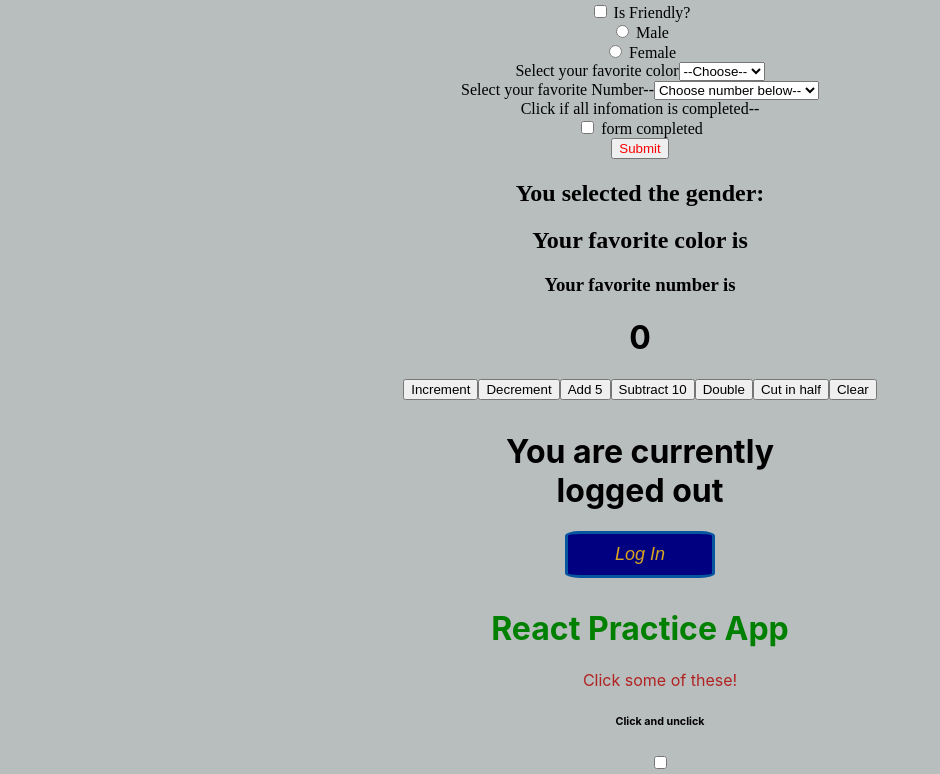
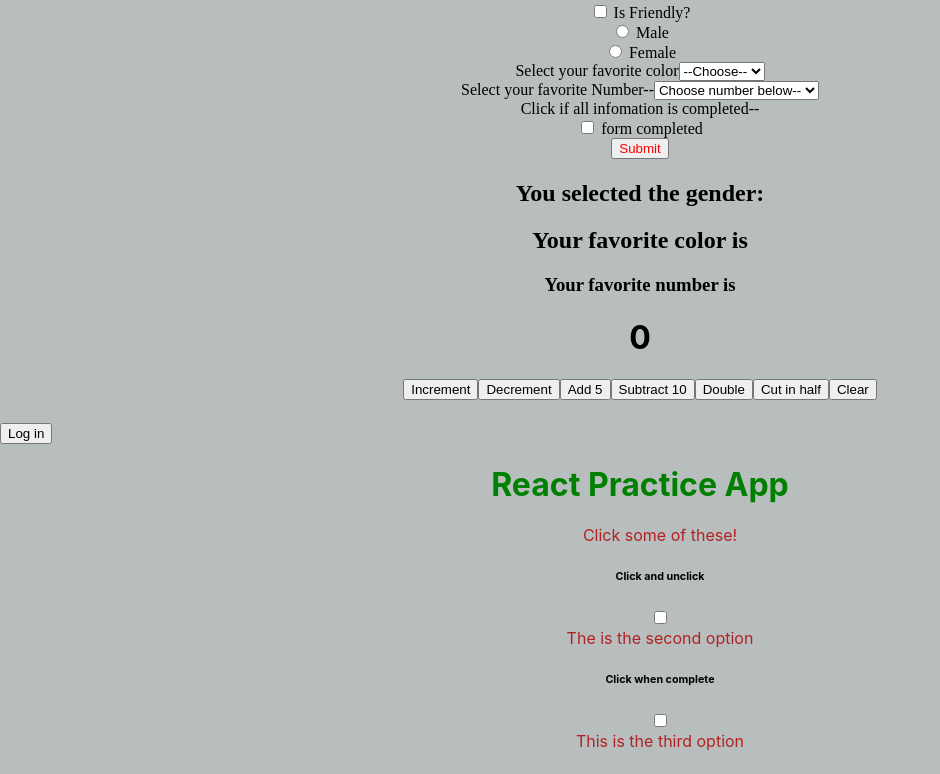
Before and after one commit to shanecolby/my_app_react, a React (Create React App) app: page / in a window 1280 px wide. Shown: the part 421-1195 px from the top of the page, without its empty margins (0-940 px from the left). Built offline with nearby package versions, Linux system fonts and the light colour scheme; no server answers.

Commit message:
log in/out functional component

```diff
--- a/src/components/Loggedin.js
+++ b/src/components/Loggedin.js
@@ -1,45 +1,59 @@
-import React from "react"
+import React, { useState } from "react"
 
-class Loggedin extends React.Component {
-  constructor() {
-    super()
-    this.state = {
-      isLoggedIn: false
-    }
-    this.handleClick = this.handleClick.bind(this)
-  }
+function Loggedin() {
+  const [loggedIn, setLoggedIn] = useState("false")
 
-  handleClick() {
-    this.setState(prevState => {
-      return {
-        isLoggedIn: !prevState.isLoggedIn
-      }
-    })
-  }
 
-  render() {
-    let wordDisplay
-    if (this.state.isLoggedIn) {
-      wordDisplay = "in"
-    } else {
-      wordDisplay = "out"
-    }
-    let buttonText = this.state.isLoggedIn ? "Log Out" : "Log In"
-    return (
-      <div style={{ margin: "auto", width: 300, padding: 10 }}>
-        <h1 onClick={() => console.log("clicked")} style={{ textAlign: "center" }}>You are currently logged {wordDisplay} </h1>
-        <p></p>
-        <button
-          style={{
-            color: "goldenrod",
-            backgroundColor: "navy",
-            outlineColor: "white"
-          }}
-          className="button"
-          onClick={this.handleClick}>{buttonText}</button>
-      </div>
-    )
-  }
+
+  return (
+    <div>
+      <h1></h1>
+      <p></p>
+      <button>Log in</button>
+    </div>
+  )
 }
 
+// class Loggedin extends React.Component {
+//   constructor() {
+//     super()
+//     this.state = {
+//       isLoggedIn: false
+//     }
+//     this.handleClick = this.handleClick.bind(this)
+//   }
+
+//   handleClick() {
+//     this.setState(prevState => {
+//       return {
+//         isLoggedIn: !prevState.isLoggedIn
+//       }
+//     })
+//   }
+
+//   render() {
+//     let wordDisplay
+//     if (this.state.isLoggedIn) {
+//       wordDisplay = "in"
+//     } else {
+//       wordDisplay = "out"
+//     }
+//     let buttonText = this.state.isLoggedIn ? "Log Out" : "Log In"
+//     return (
+//       <div style={{ margin: "auto", width: 300, padding: 10 }}>
+//         <h1 onClick={() => console.log("clicked")} style={{ textAlign: "center" }}>You are currently logged {wordDisplay} </h1>
+//         <p></p>
+//         <button
+//           style={{
+//             color: "goldenrod",
+//             backgroundColor: "navy",
+//             outlineColor: "white"
+//           }}
+//           className="button"
+//           onClick={this.handleClick}>{buttonText}</button>
+//       </div>
+//     )
+//   }
+// }
+
 export default Loggedin
```
